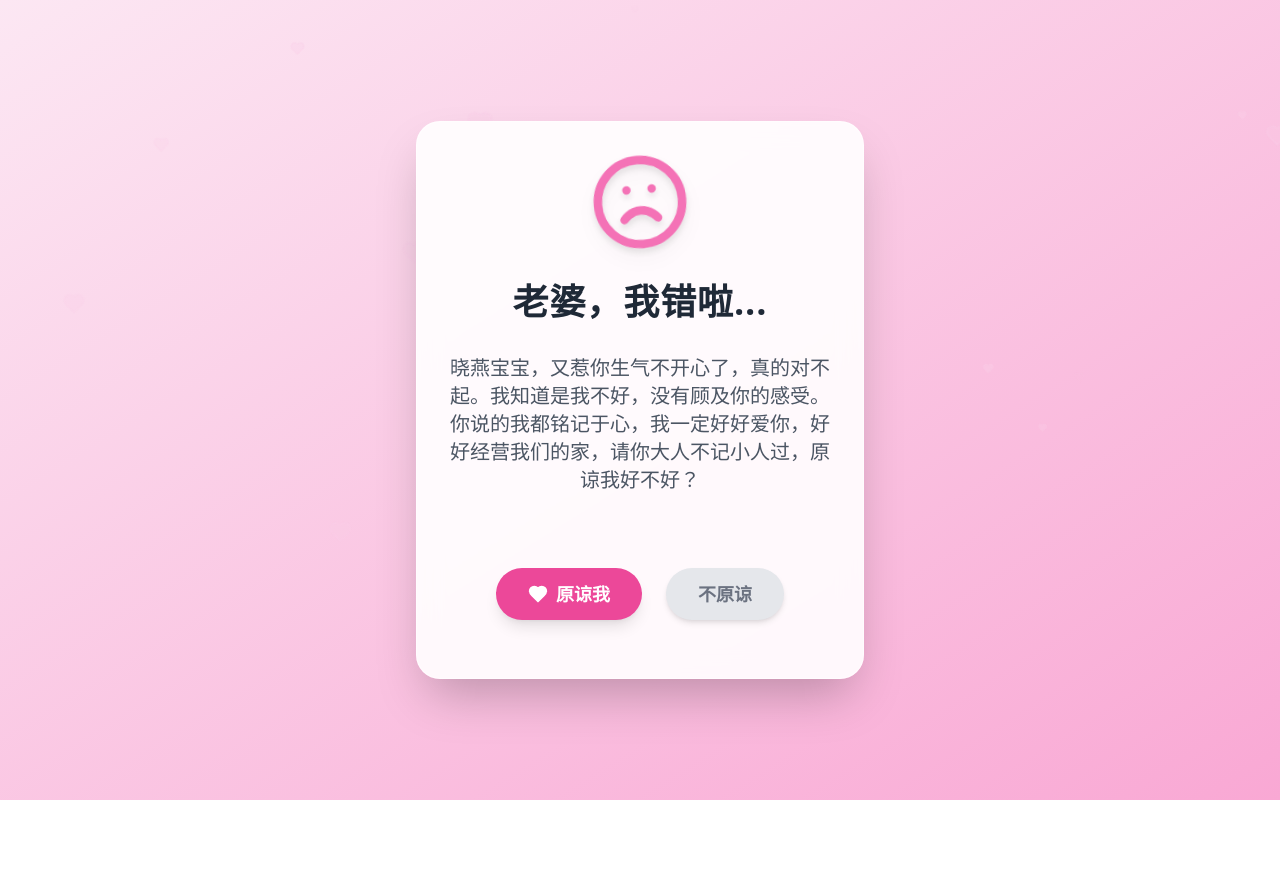
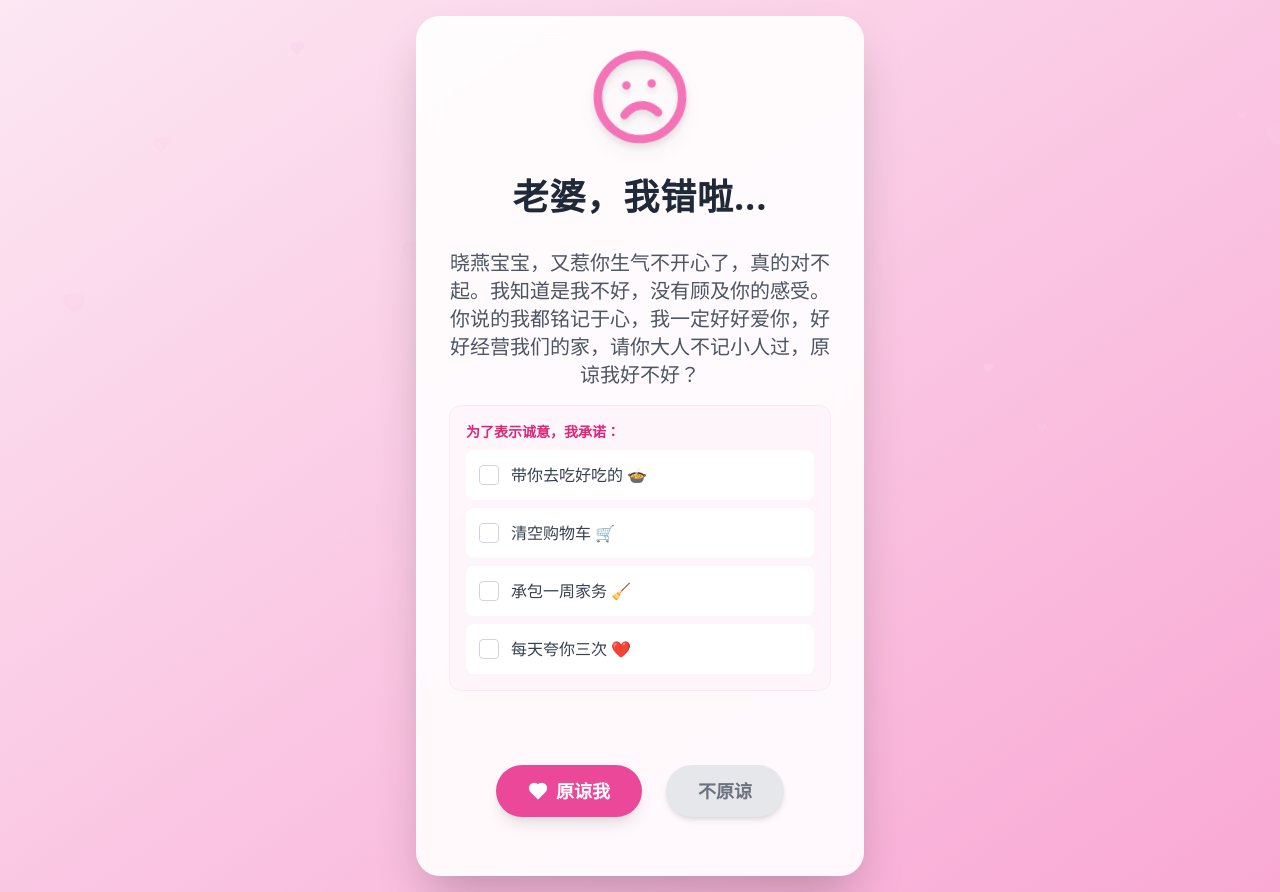
Before and after one commit to HaoLJ/apologize-project, a React (Vite) app: page / in a window 1280 px wide. Before the commit the page ends 800 px from the top, so only its background shows below. Built offline with nearby package versions, Linux system fonts and the light colour scheme.

Commit message:
fix: define promises state and handler

```diff
--- a/src/App.tsx
+++ b/src/App.tsx
@@ -1,6 +1,6 @@
 import { useState, useEffect } from 'react'
 import { motion, AnimatePresence } from 'framer-motion'
-import { Heart, PartyPopper, Frown, Check } from 'lucide-react'
+import { Heart, PartyPopper, Frown } from 'lucide-react'
 import confetti from 'canvas-confetti'
 import clsx from 'clsx'
 
@@ -147,11 +147,34 @@ function App() {
               ? "谢谢亲爱的原谅我！我会加倍对你好，不让你受委屈。开心开心开心！"
               : "晓燕宝宝，又惹你生气不开心了，真的对不起。我知道是我不好，没有顾及你的感受。你说的我都铭记于心，我一定好好爱你，好好经营我们的家，请你大人不记小人过，原谅我好不好？"}
           </p>
-          {/* {!isForgiven && (
-            <p className="text-pink-400 text-sm italic">
-              (点击左边按钮原谅我，右边按钮...你点不到的)
-            </p>
-          )} */}
+
+          {/* Promises Section */}
+          {!isForgiven && (
+            <div className="w-full text-left space-y-2 bg-pink-50/50 p-4 rounded-xl border border-pink-100">
+              <p className="text-sm font-bold text-pink-600 mb-2">为了表示诚意，我承诺：</p>
+              <div className="grid grid-cols-1 gap-2">
+                {promises.map(p => (
+                    <motion.div
+                        key={p.id}
+                        whileTap={{ scale: 0.98 }}
+                        onClick={() => togglePromise(p.id)}
+                        className={clsx(
+                            "flex items-center gap-3 p-3 rounded-lg cursor-pointer transition-all border",
+                            p.checked ? "bg-pink-100 border-pink-300" : "bg-white hover:bg-gray-50 border-transparent"
+                        )}
+                    >
+                        <div className={clsx(
+                            "w-5 h-5 rounded border flex items-center justify-center transition-colors flex-shrink-0",
+                            p.checked ? "bg-pink-500 border-pink-500" : "border-gray-300 bg-white"
+                        )}>
+                            {p.checked && <Check className="w-3 h-3 text-white" />}
+                        </div>
+                        <span className={clsx("text-gray-700 text-sm md:text-base", p.checked && "line-through text-pink-700 opacity-60")}>{p.text}</span>
+                    </motion.div>
+                ))}
+              </div>
+            </div>
+          )}
         </motion.div>
 
         {/* Buttons Area */}
```
